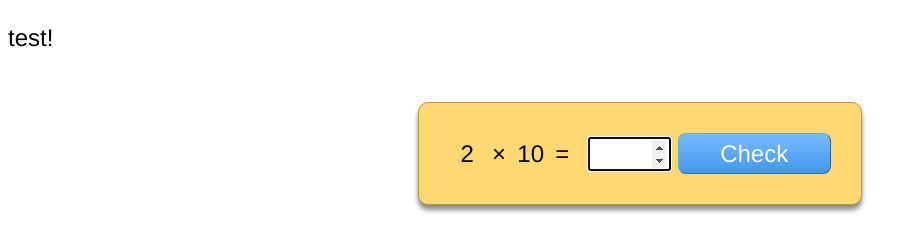
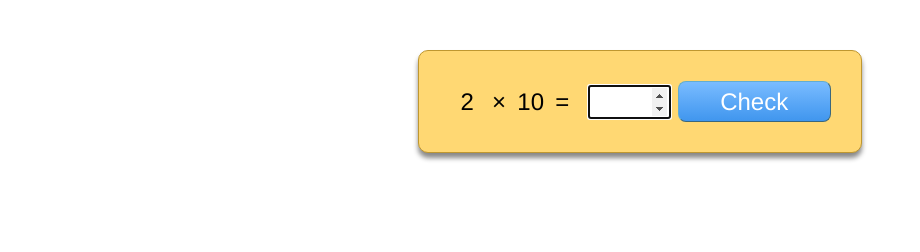
Before and after one commit to bjc/mult, a plain HTML site: page index.html in a window 1280 px wide. Shown: the whole page, without its empty margins (0-920 px from the left). Drawn offline with Linux system fonts and the light colour scheme.

Commit message:
Remove test.

```diff
--- a/index.html
+++ b/index.html
@@ -13,7 +13,6 @@
   </head>
 
   <body>
-	<p>test!</p>
     <form id="test-form">
       <span class="test">
         <span id="op1"></span>
```
